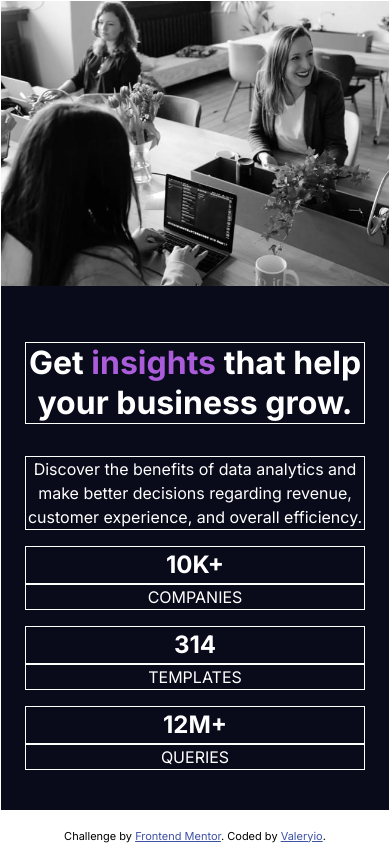
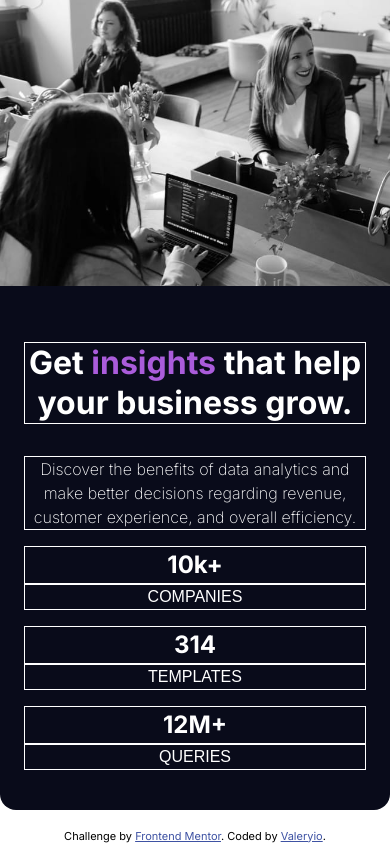
Before and after one commit to Valeryio/stats-preview-card-component-main, a plain HTML site: page index.html in a window 390 px wide. Drawn offline with Linux system fonts and the light colour scheme.

Commit message:
Update of the mobile version

```diff
--- a/CSS/styles.css
+++ b/CSS/styles.css
@@ -13,23 +13,17 @@ body
 
 main
 {
+  /* min-width: 232px; */
+  border-radius: 1rem;
 
-  bordeR: 1px solid;
   background-color: var(--clr-primary-dark-blue);
 
   color: var(--clr-neutral-white);
 }
 
-.card__img
-{
-    background: red;
-}
-
 .card__content
 {
   padding: 1.5em;
-
-  border-radius: 1rem;
 }
 
 .card__content > *
@@ -37,10 +31,25 @@ main
     margin: 1em 0;
 }
 
+.card__description
+{
+  font-weight: 200;
+  color: var(--clr-ttransparent-white);
+}
+
 .record__description
 {
     display: block;
+
+    font-weight: 200;
+    color: var(--clr-transparent-white);
 }
+
+h1,
+h2
+{
+}
+
 
 .card__title, .card__description,
 .record, .record__description
@@ -52,5 +61,11 @@ main
 .card__title
 {
     line-height: 40px;
-    text-align: center;
 }
+
+.record__description
+{
+  font-family: var(--ff-accent);
+
+  color: var(--clr-ttransparent-white);
+}
--- a/CSS/variables.css
+++ b/CSS/variables.css
@@ -8,7 +8,7 @@
     --clr-primary-soft-violet: hsl(277, 64%, 61%);
 
     --clr-neutral-white: hsl(0, 0%, 100%);
-    --clr-transparent-white: hsla(0, 0%, 100%, 0.75);
+    /* --clr-transparent-white: hsla(0, 0%, 100%, 0.75); */
     --clr-transparent-white: hsla(0, 0%, 100%, 0.6);
 
     --ff-normal: "Inter", "sans-serif";
--- a/index.html
+++ b/index.html
@@ -29,7 +29,7 @@
       </p>
 
       <div class="card__record">
-        <h2 class="record">10K+</h2>
+        <h2 class="record">10k+</h2>
         <span class="record__description">COMPANIES</span>
       </div>
       <div class="record__container">
```
